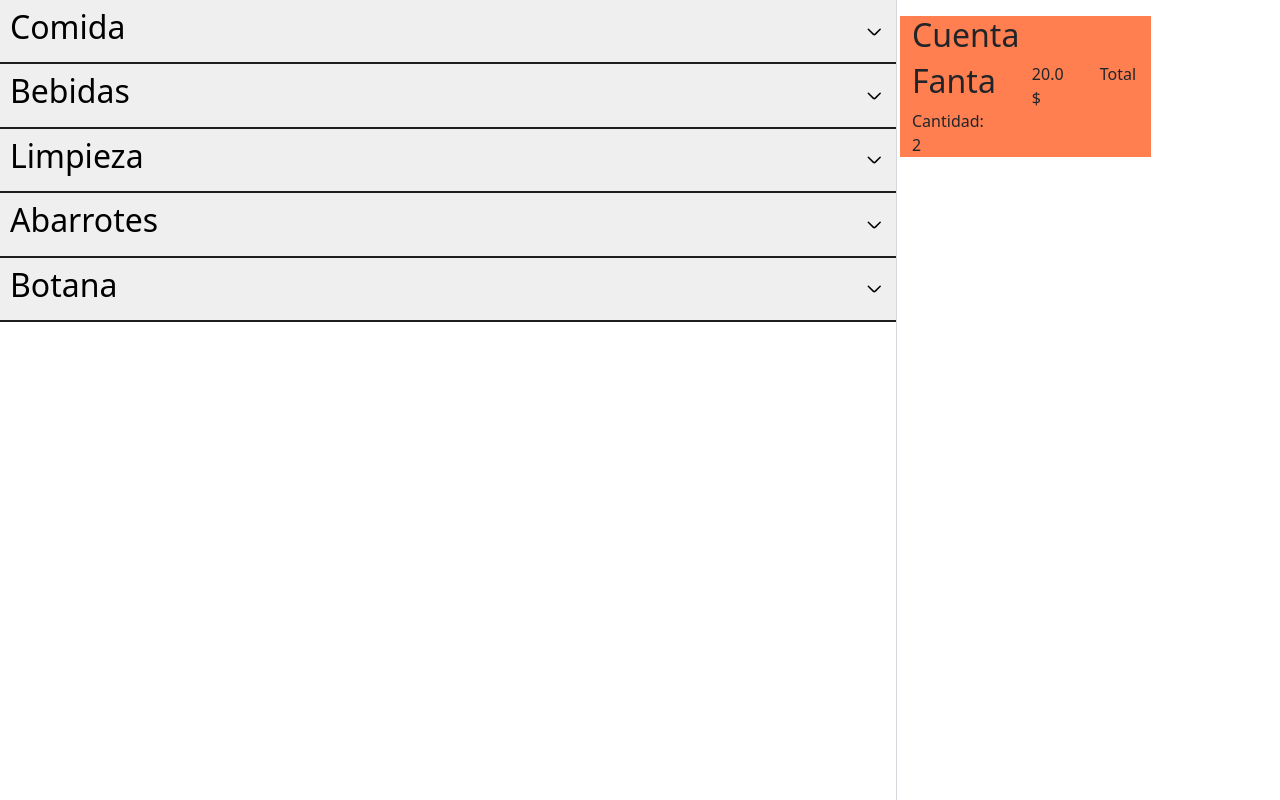
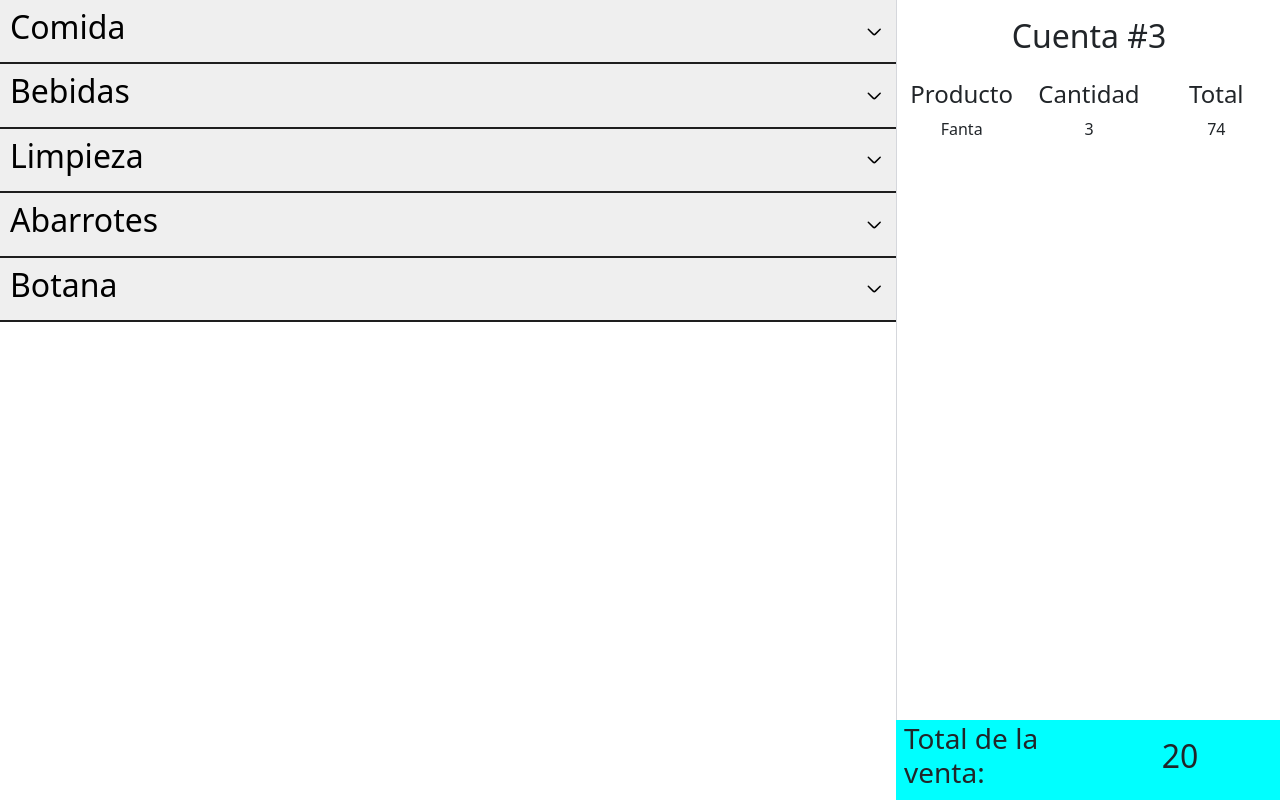
Before and after one commit to CristoSparda/Store-Project, a PHP site: page /store-project/vendedor.php in a window 1280 px wide. Run offline with PHP 8.4, Linux system fonts and the light colour scheme; the visitor is signed in with stand-in values (Sample User, id 1); data that the repository does not hold is empty.

Commit message:
mejoras en vista vendedor

```diff
--- a/style.css
+++ b/style.css
@@ -125,12 +125,12 @@
 }
 
 .contenedorVenta{
-    padding: 16px;
+    padding: 0px 0px 0px 14px;
+    width: 30%;
 }
 
 .row{
     margin-right: 0px !important;
-    background-color: coral;
 }
 
 .entrada{
@@ -157,3 +157,17 @@
     right: 10px;
     bottom: 10px;
 }
+
+.rowTotal{
+    height: 10%;
+    padding: 8px;
+    display: flex;
+    position: fixed;
+    right: 0;
+    bottom: 0;
+    width: 30%;
+    padding-left: 8px;
+    background-color: aqua;
+    align-items: center;
+    justify-content: center;
+}
--- a/vendedor.php
+++ b/vendedor.php
@@ -189,23 +189,39 @@
                     echo "<span style='color: white; background-color: red; padding: 8px; border-radius: 8px;'> " . $_GET['error'] . "</span>";
                 }
             ?>
-            <div class="row">
-                <h2>Cuenta</h2>
+            <div class="row" style="height: 10%; display: flex; align-content: center;">
+                <h2 style="display: flex; justify-content:center;">Cuenta #3</h2>
             </div>
             <div class="row">
                 <div class="col">
-                    <div class="row">
-                        <h2>Fanta</h2>
-                    </div>
-                    <div class="row">
-                        <span>Cantidad: 2</span>
-                    </div>
+                    <h4>Producto</h4>
                 </div>
                 <div class="col">
-                    20.0 $
+                    <h4>Cantidad</h4>
                 </div>
                 <div class="col">
-                    Total
+                    <h4>Total</h4>
+                </div>
+            </div>
+            <!-- Aqui van a estar los productos que se van agregando -->
+            <div class="row">
+                <div class="col">
+                    <span>Fanta</span>
+                </div>
+                <div class="col">
+                    <span>3</span>
+                </div>
+                <div class="col" style="width: 70%;">
+                    <span>74</span>
+                </div>
+            </div>
+            <!-- barra inferior para obtener el total de la venta -->
+            <div class="rowTotal">
+                <div class="col" style="display:fleX;justify-content: center;">
+                    <h3>Total de la venta:</h3>
+                </div>
+                <div class="col" style="display:fleX;justify-content: center;">
+                    <h2>20</h2>
                 </div>
             </div>
         </div>
```
Also changed, not shown: Images/descargar.jpg (added), Images/limpiador.jpg (added).
